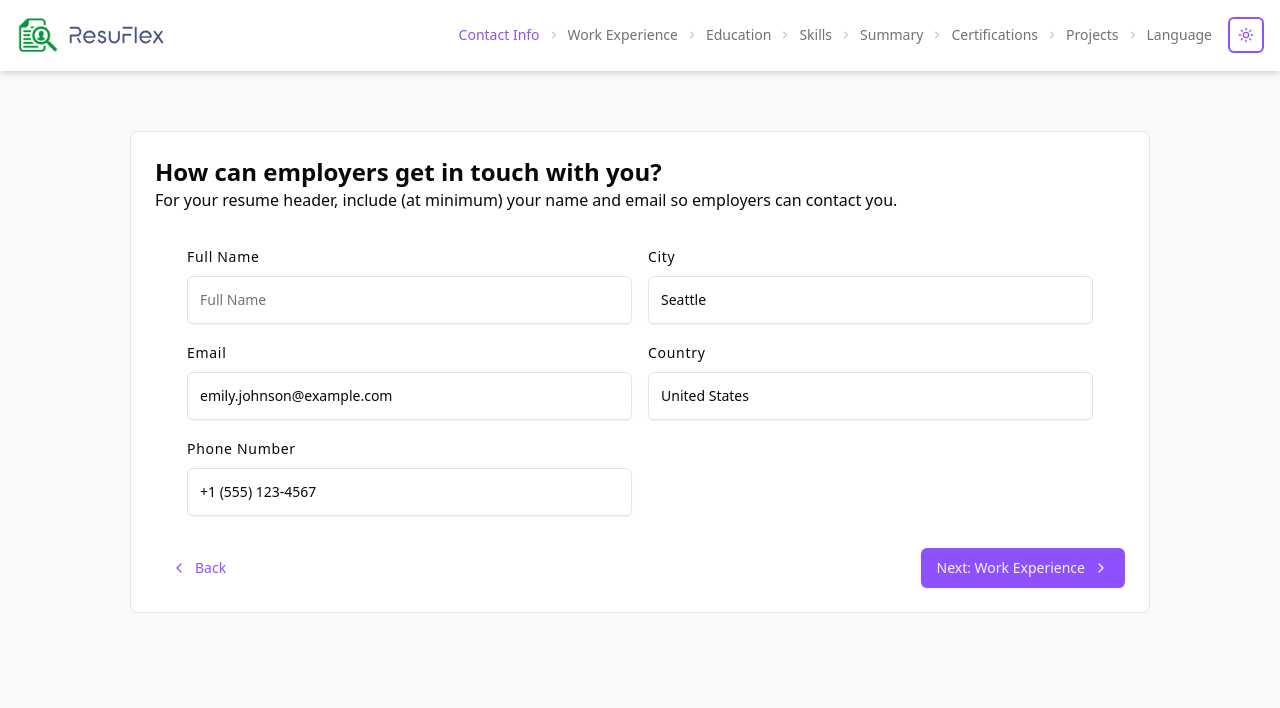
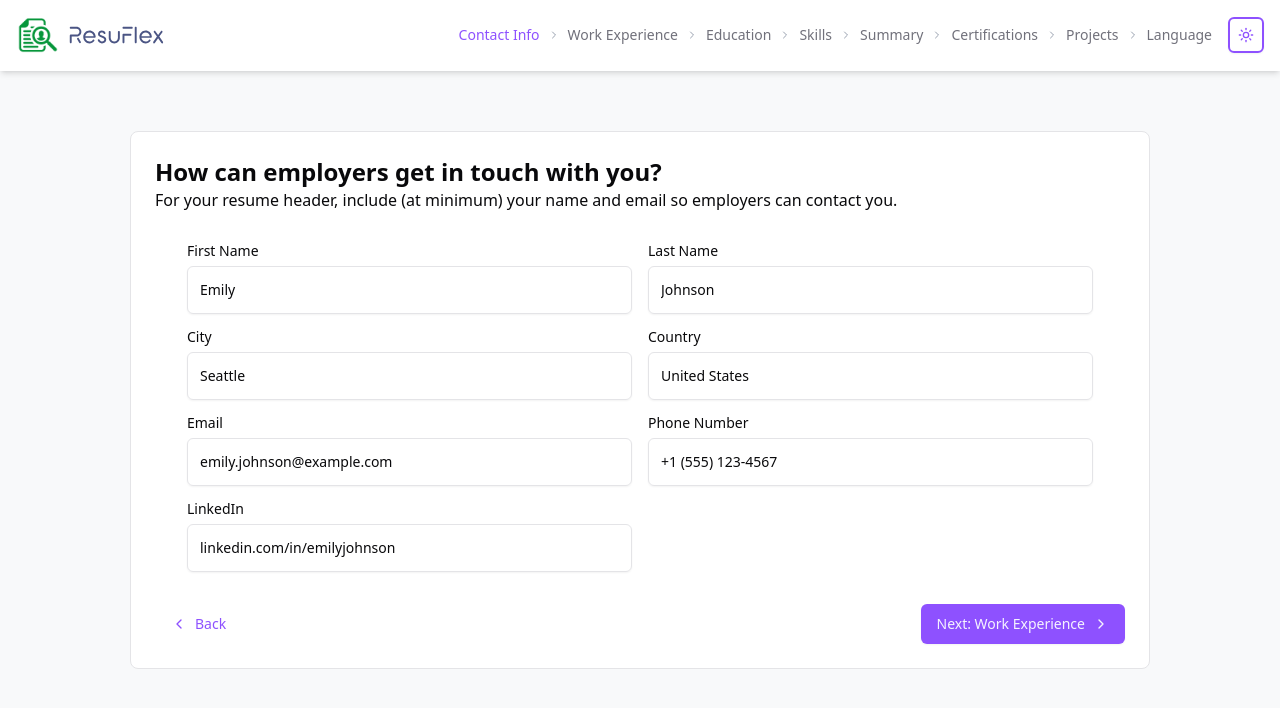
Before and after one commit to iamfaisalgill/Ai-resume-builder, a React (Vite) app: page /resumebuild in a window 1280 px wide. Shown: the top 708 px of the page. Built offline with nearby package versions, Linux system fonts and the light colour scheme; what @react-pdf/renderer would draw is missing.

Commit message:
contact details input changes and data structure

```diff
--- a/src/components/dialogs/ContactInfoDialog.jsx
+++ b/src/components/dialogs/ContactInfoDialog.jsx
@@ -21,11 +21,13 @@ function ContactInfoDialog({ isOpen, onClose }) {
   const [isEditing, setIsEditing] = useState(true)
 
   const [formData, setFormData] = useState({
-    fullName: resumeInfo.fullName || '',
+    firstName: resumeInfo.firstName || '',
+    lastName: resumeInfo.lastName || '',
     email: resumeInfo.email || "",
     city: resumeInfo.city || "",
     country: resumeInfo.country|| "",
     phoneNumber: resumeInfo.phoneNumber||"",
+    linkedIn: resumeInfo.linkedIn|| ''
   })
 
   const handleChange = (e) => {
@@ -66,8 +68,13 @@ function ContactInfoDialog({ isOpen, onClose }) {
         <div className="grid grid-cols-2 gap-4 text-foreground">
 
           <div className='col-span-1'>
-            <Label htmlFor="fullName">Full Name</Label>
-            <Input required onChange={e=>handleChange(e)} defaultValue={resumeInfo.fullName} id="fullName" name="fullName" type='text' className=' mt-2' placeholder="Full Name" />
+            <Label htmlFor="firstName">First Name</Label>
+            <Input required onChange={e=>handleChange(e)} defaultValue={resumeInfo.firstName} id="firstName" name="firstName" type='text' className=' mt-2' placeholder="e.g. Json" />
+          </div>
+
+          <div className='col-span-1'>
+            <Label htmlFor="lastName">Last Name</Label>
+            <Input required onChange={e=>handleChange(e)} defaultValue={resumeInfo.lastName} id="lastName" name="lastName" type='text' className=' mt-2' placeholder="e.g. Carter" />
           </div>
 
           <div className='col-span-1'>
@@ -84,9 +91,13 @@ function ContactInfoDialog({ isOpen, onClose }) {
           </div>
 
           <div className='col-span-1'>
-          <label htmlFor="phoneNumber" className='text-sm font-medium tracking-wider'>Phone Number</label>
+          <Label htmlFor="country">Phone Number</Label>
             <Input required onChange={e=>handleChange(e)} defaultValue={resumeInfo.phoneNumber} id="phoneNumber" name="phoneNumber" type='text' className='mt-2' placeholder="Phone Number" />
+          </div>
 
+          <div className='col-span-1'>
+          <Label htmlFor="linkedIn">LinkedIn</Label>
+            <Input required onChange={e=>handleChange(e)} defaultValue={resumeInfo.linkedIn} id="linkedIn" name="linkedIn" type='text' className='mt-2' placeholder="e.g. linkedin.com/in/jasoncarter" />
           </div>
 
         </div>
--- a/src/context/ResumeInfoContext.jsx
+++ b/src/context/ResumeInfoContext.jsx
@@ -13,6 +13,7 @@ export const ResumeInfoProvider = ({ children }) => {
       "city": "Seattle",
       "country": "United States",
       "phoneNumber": "+1 (555) 123-4567",
+      "linkedIn": "linkedin.com/in/emilyjohnson",
       "experience": [
         {
           "jobTitle": "Senior Software Engineer",
--- a/src/pages/ContactDetails.jsx
+++ b/src/pages/ContactDetails.jsx
@@ -1,19 +1,23 @@
 import { Button } from '@/components/ui/button'
 import { Input } from '@/components/ui/input'
+import { Label } from "@/components/ui/label"
 import { ResumeInfoContext, useResume } from '@/context/ResumeInfoContext'
 import { ChevronLeft, ChevronRight, Loader2 } from 'lucide-react'
 import React, { useContext, useEffect, useState } from 'react'
 import { useNavigate } from 'react-router-dom'
 
-const ContactDetails = ({setPageIndex}) => {
+const ContactDetails = ({ setPageIndex }) => {
 
-  const { resumeInfo ,setResumeInfo } = useContext(ResumeInfoContext);
+  const { resumeInfo, setResumeInfo } = useContext(ResumeInfoContext);
   const [loading, setLoading] = useState(false)
   const [formData, setFormData] = useState({
-    fullName: resumeInfo.fullName || '',
-    city: resumeInfo.city || '',
-    email: resumeInfo.email || '',
-    country: resumeInfo.country || ''
+    firstName: resumeInfo.firstName || '',
+    lastName: resumeInfo.lastName || '',
+    email: resumeInfo.email || "",
+    city: resumeInfo.city || "",
+    country: resumeInfo.country || "",
+    phoneNumber: resumeInfo.phoneNumber || "",
+    linkedIn: resumeInfo.linkedIn || ''
   })
 
   const handleChange = (e) => {
@@ -66,27 +70,38 @@ const ContactDetails = ({setPageIndex}) => {
         <div className="grid grid-cols-2 gap-4 text-foreground">
 
           <div className='col-span-1'>
-                <label htmlFor="fullName" className='text-sm font-medium tracking-wider'>Full Name</label>
-                <Input required defaultValue={resumeInfo?.fullName} onChange={handleChange} id="fullName" name="fullName" type='text' className=' mt-2' placeholder="Full Name" />
+            <Label htmlFor="firstName">First Name</Label>
+            <Input required onChange={e => handleChange(e)} defaultValue={resumeInfo.firstName} id="firstName" name="firstName" type='text' className=' mt-2' placeholder="e.g. Json" />
           </div>
 
           <div className='col-span-1'>
-              <label htmlFor="city" className='text-sm font-medium tracking-wider'>City</label>
-                <Input required defaultValue={resumeInfo?.city} onChange={handleChange} id="city" name="city" type='text' className='mt-2' placeholder="City" />
-              </div>
-              <div className=' col-span-1'>
-              <label htmlFor="email" className='text-sm font-medium tracking-wider'>Email</label>
-                <Input required defaultValue={resumeInfo?.email} onChange={handleChange} id="email" name="email" type='email' className='mt-2' placeholder="Email" />
-              </div>
-              <div className='col-span-1'>
-              <label htmlFor="country" className='text-sm font-medium tracking-wider'>Country</label>
-                <Input required defaultValue={resumeInfo?.country} onChange={handleChange} id="country" name="country" type='text' className='mt-2' placeholder="Country" />
+            <Label htmlFor="lastName">Last Name</Label>
+            <Input required onChange={e => handleChange(e)} defaultValue={resumeInfo.lastName} id="lastName" name="lastName" type='text' className=' mt-2' placeholder="e.g. Carter" />
           </div>
 
           <div className='col-span-1'>
-              <label htmlFor="phoneNumber" className='text-sm font-medium tracking-wider'>Phone Number</label>
-                <Input required defaultValue={resumeInfo?.phoneNumber} onChange={handleChange} id="phoneNumber" name="phoneNumber" type='text' className='mt-2' placeholder="Phone Number" />
+            <Label htmlFor="city">City</Label>
+            <Input required onChange={e => handleChange(e)} defaultValue={resumeInfo.city} id="city" name="city" type='text' className='mt-2' placeholder="City" />
+          </div>
 
+          <div className='col-span-1'>
+            <Label htmlFor="country">Country</Label>
+            <Input required onChange={e => handleChange(e)} defaultValue={resumeInfo.country} id="country" name="country" type='text' className='mt-2' placeholder="Country" />
+          </div>
+
+          <div className=' col-span-1'>
+            <Label required htmlFor="email">Email</Label>
+            <Input required onChange={e => handleChange(e)} defaultValue={resumeInfo.email} id="email" name="email" type='email' className='mt-2' placeholder="Email" />
+          </div>
+
+          <div className='col-span-1'>
+            <Label htmlFor="country">Phone Number</Label>
+            <Input onChange={e => handleChange(e)} defaultValue={resumeInfo.phoneNumber} id="phoneNumber" name="phoneNumber" type='text' className='mt-2' placeholder="Phone Number" />
+          </div>
+
+          <div className='col-span-1'>
+            <Label htmlFor="linkedIn">LinkedIn</Label>
+            <Input onChange={e => handleChange(e)} defaultValue={resumeInfo.linkedIn} id="linkedIn" name="linkedIn" type='text' className='mt-2' placeholder="e.g. linkedin.com/in/jasoncarter" />
           </div>
 
         </div>
@@ -94,7 +109,7 @@ const ContactDetails = ({setPageIndex}) => {
       <div className='flex justify-between'>
         <Button onClick={handleGoBack} type="button" variant="link" size="lg" className="cursor-pointer"><ChevronLeft /> Back</Button>
         <Button disabled={loading} type="submit" size="lg" className="cursor-pointer">
-            {loading && <Loader2 className="animate-spin" /> }
+          {loading && <Loader2 className="animate-spin" />}
           Next: Work Experience <ChevronRight /></Button>
       </div>
     </form>
--- a/src/pdfs/HalleyPDF.jsx
+++ b/src/pdfs/HalleyPDF.jsx
@@ -213,6 +213,7 @@ const HalleyPDF = ({resumeInfo}) => {
         <Text style={styles.rightText}>{resumeInfo.city}, {resumeInfo.country}</Text>
         <Text style={styles.rightText}>{resumeInfo.phoneNumber}</Text>
         <Text style={styles.rightText}>{resumeInfo.email}</Text>
+        <Text style={styles.rightText}>{resumeInfo.linkedIn}</Text>
 
         <Text style={styles.rightTitle}>TECHNICAL SKILLS</Text>
         {resumeInfo.skills.map((skill, index) => (
--- a/src/pdfs/IconicPDF.jsx
+++ b/src/pdfs/IconicPDF.jsx
@@ -122,11 +122,12 @@ const IconicPDF = ({resumeInfo}) => {
         {/* Header */}
         <View style={styles.header}>
           <View>
-            <Text style={styles.name}>{resumeInfo.fullName}</Text>
+            <Text style={styles.name}>{resumeInfo.firstName} {resumeInfo.lastName}</Text>
           </View>
           <View>
             <Text style={styles.contactInfo}>{resumeInfo.phoneNumber}</Text>
             <Text style={styles.contactInfo}>{resumeInfo.email}</Text>
+            <Text style={styles.contactInfo}>{resumeInfo.linkedIn}</Text>
             <Text style={styles.contactInfo}>{resumeInfo.city}, {resumeInfo.country}</Text>
           </View>
         </View>
--- a/src/pdfs/StalwartPDF.jsx
+++ b/src/pdfs/StalwartPDF.jsx
@@ -126,7 +126,7 @@ const StalwartPDF = ({resumeInfo}) => (
       {/* Header */}
       <Text style={styles.name}>{resumeInfo.fullName}</Text>
       <Text style={styles.contactInfo}>
-        {resumeInfo.city}, {resumeInfo.country} • {resumeInfo.phoneNumber} • {resumeInfo.email}
+        {resumeInfo.city}, {resumeInfo.country} • {resumeInfo.phoneNumber} • {resumeInfo.email} • {resumeInfo.linkedIn}
       </Text>
 
       {/* Professional Summary */}
--- a/src/services/geminiService.js
+++ b/src/services/geminiService.js
@@ -14,7 +14,7 @@ export const generateResumeSummaries = async (userDetails) => {
         }
       });
 
-    const prompt = `Generate 3 distinct professional resume summary variations (120-150 words each) for:
+    const prompt = `Generate 3 distinct professional resume summary variations (30-40 words each) for:
     - Name: ${userDetails.fullName || 'Candidate'}
     - Position: ${userDetails.experience[0].jobTitle || 'Backend Developer'}
     - Skills: ${userDetails.skills?.join(', ') || 'various technical skills'}
```
Lines whose indentation alone changed are shown as unchanged.
